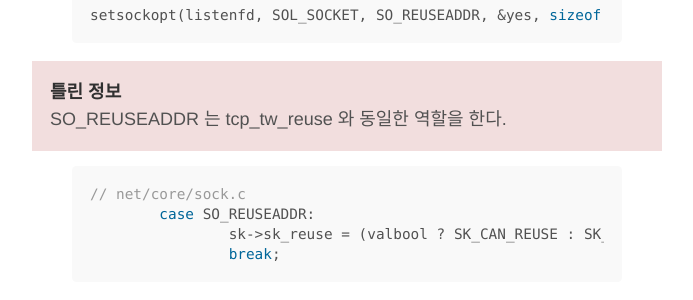
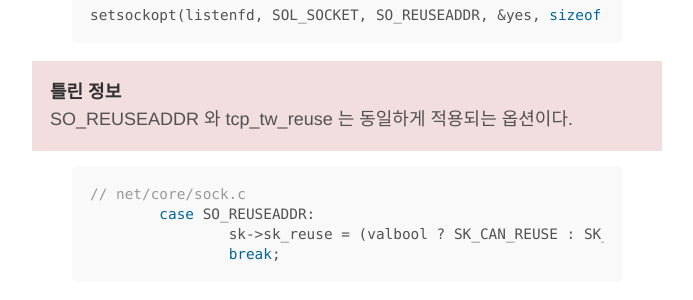
Before and after one commit to Umaigenomu/likejazz.github.io, a Jekyll site: the page built from _posts/2015-06-14-time-wait.md, in a window 1280 px wide and 900 px high, scrolled down 8723 px. Shown: the part 151-451 px from the top of the window, without its empty margins (293-986 px from the left). Built offline with Jekyll 4.4.1, drawn with Linux system fonts in a browser that asks for light colours.

Commit message:
Publishing

```diff
--- a/_posts/2015-06-14-time-wait.md
+++ b/_posts/2015-06-14-time-wait.md
@@ -278,7 +278,7 @@ setsockopt(listenfd, SOL_SOCKET, SO_REUSEADDR, &yes, sizeof(yes));
 <p class="bg-danger">
 <strong>틀린 정보</strong>
 <br />
-SO_REUSEADDR 는 tcp_tw_reuse 와 동일한 역할을 한다.
+SO_REUSEADDR 와 tcp_tw_reuse 는 동일하게 적용되는 옵션이다.
 </p>
 
 {% highlight c %}
```
